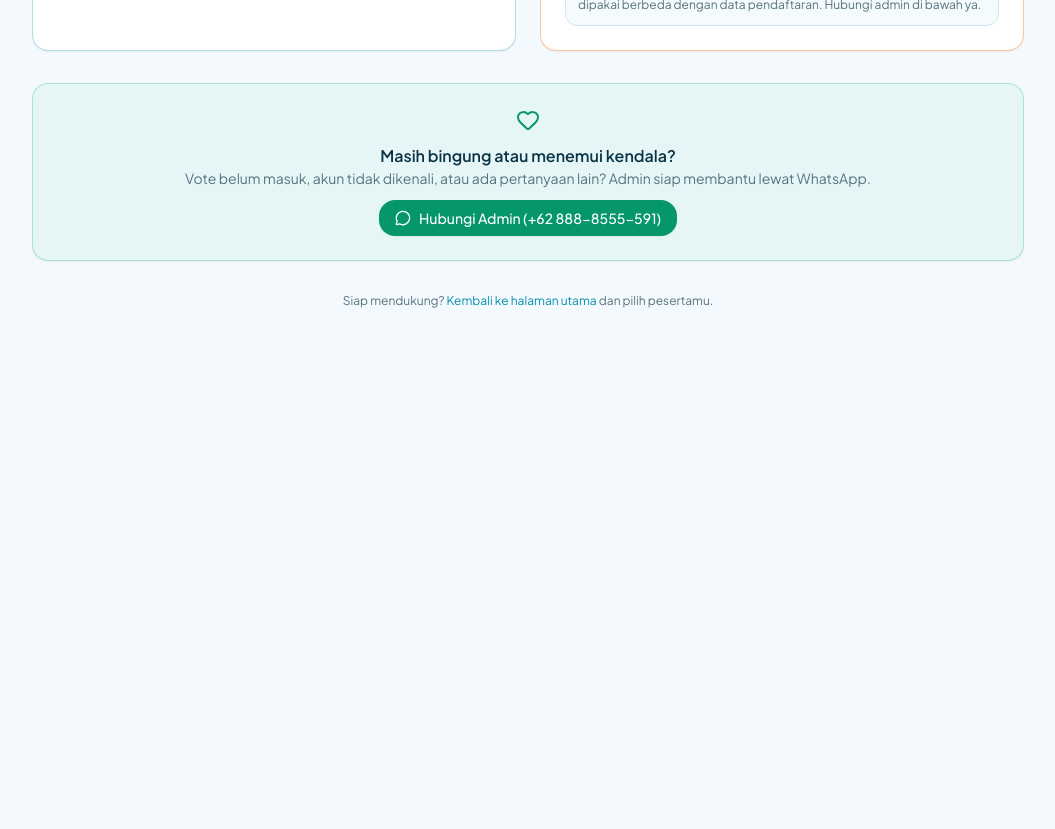
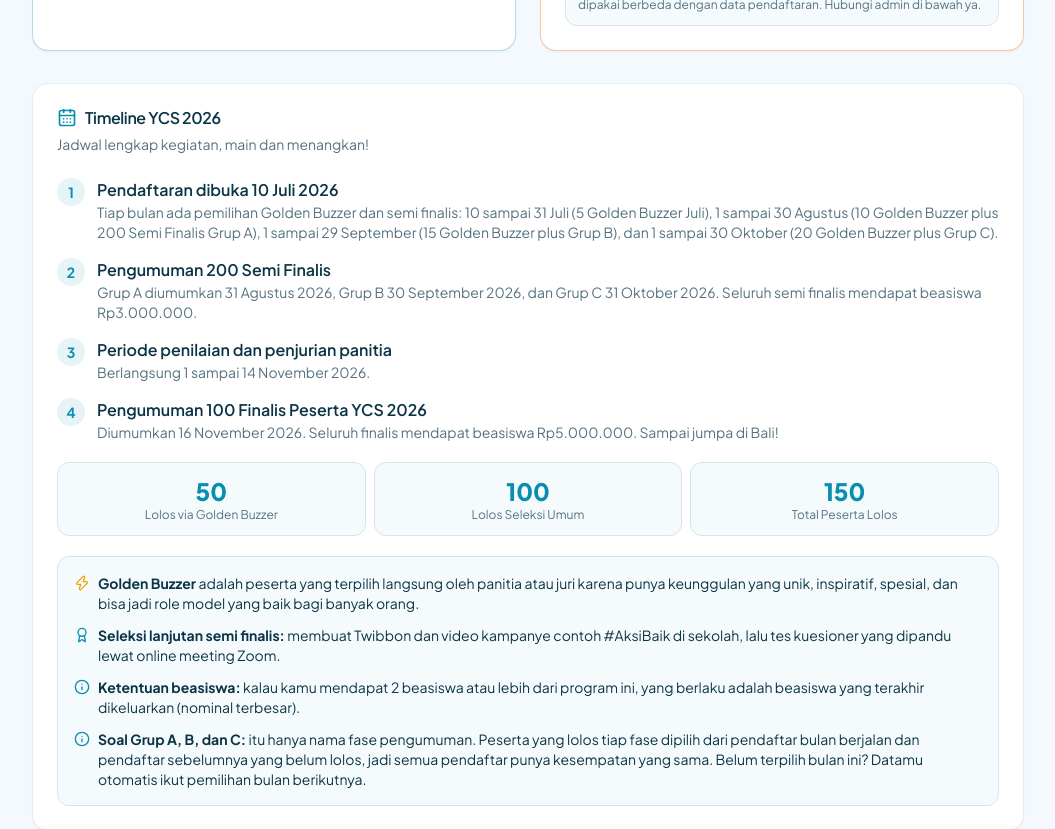
Before and after one commit to Revaldoo22/ycs-voting-web, a Next.js app: page /panduan in a window 1280 px wide. Shown: the part 820-1649 px from the top of the page, without its empty margins (112-1167 px from the left). Before the commit the page ends 1161 px from the top, so only its background shows below. Built offline with nearby package versions, Linux system fonts and the light colour scheme; no server answers.

Commit message:
feat: timeline YCS 2026 di panduan + medali gold/silver/bronze top 3 di semua ranking

```diff
--- a/src/app/panduan/page.tsx
+++ b/src/app/panduan/page.tsx
@@ -1,12 +1,16 @@
 import type { Metadata } from "next";
 import Link from "next/link";
 import {
+  Award,
   BookOpen,
+  CalendarDays,
   GraduationCap,
   Heart,
+  Info,
   MessageCircle,
   Ticket,
   UserRound,
+  Zap,
 } from "lucide-react";
 import { Navbar } from "@/components/navbar";
 import { Badge } from "@/components/ui/badge";
@@ -166,6 +170,96 @@ export default function GuidePage() {
           </Card>
         </div>
 
+        {/* ---------------- Timeline & info kegiatan YCS 2026 ---------------- */}
+        <Card>
+          <CardHeader>
+            <CardTitle className="flex items-center gap-2">
+              <CalendarDays className="h-5 w-5 text-primary" />
+              Timeline YCS 2026
+            </CardTitle>
+            <p className="text-sm text-muted-foreground">
+              Jadwal lengkap kegiatan, main dan menangkan!
+            </p>
+          </CardHeader>
+          <CardContent className="space-y-5">
+            <ol className="space-y-4">
+              <Step
+                n={1}
+                title="Pendaftaran dibuka 10 Juli 2026"
+                desc="Tiap bulan ada pemilihan Golden Buzzer dan semi finalis: 10 sampai 31 Juli (5 Golden Buzzer Juli), 1 sampai 30 Agustus (10 Golden Buzzer plus 200 Semi Finalis Grup A), 1 sampai 29 September (15 Golden Buzzer plus Grup B), dan 1 sampai 30 Oktober (20 Golden Buzzer plus Grup C)."
+              />
+              <Step
+                n={2}
+                title="Pengumuman 200 Semi Finalis"
+                desc="Grup A diumumkan 31 Agustus 2026, Grup B 30 September 2026, dan Grup C 31 Oktober 2026. Seluruh semi finalis mendapat beasiswa Rp3.000.000."
+              />
+              <Step
+                n={3}
+                title="Periode penilaian dan penjurian panitia"
+                desc="Berlangsung 1 sampai 14 November 2026."
+              />
+              <Step
+                n={4}
+                title="Pengumuman 100 Finalis Peserta YCS 2026"
+                desc="Diumumkan 16 November 2026. Seluruh finalis mendapat beasiswa Rp5.000.000. Sampai jumpa di Bali!"
+              />
+            </ol>
+
+            {/* Jalur kelulusan */}
+            <div className="grid grid-cols-3 gap-2 text-center">
+              {[
+                { n: "50", label: "Lolos via Golden Buzzer" },
+                { n: "100", label: "Lolos Seleksi Umum" },
+                { n: "150", label: "Total Peserta Lolos" },
+              ].map((s) => (
+                <div key={s.label} className="rounded-xl border bg-muted/40 p-3">
+                  <p className="text-2xl font-extrabold text-primary">{s.n}</p>
+                  <p className="text-xs text-muted-foreground">{s.label}</p>
+                </div>
+              ))}
+            </div>
+
+            <div className="space-y-3 rounded-xl border bg-muted/40 p-4 text-sm">
+              <p className="flex items-start gap-2">
+                <Zap className="mt-0.5 h-4 w-4 shrink-0 text-amber-500" />
+                <span>
+                  <b>Golden Buzzer</b> adalah peserta yang terpilih langsung
+                  oleh panitia atau juri karena punya keunggulan yang unik,
+                  inspiratif, spesial, dan bisa jadi role model yang baik bagi
+                  banyak orang.
+                </span>
+              </p>
+              <p className="flex items-start gap-2">
+                <Award className="mt-0.5 h-4 w-4 shrink-0 text-primary" />
+                <span>
+                  <b>Seleksi lanjutan semi finalis:</b> membuat Twibbon dan
+                  video kampanye contoh #AksiBaik di sekolah, lalu tes
+                  kuesioner yang dipandu lewat online meeting Zoom.
+                </span>
+              </p>
+              <p className="flex items-start gap-2">
+                <Info className="mt-0.5 h-4 w-4 shrink-0 text-primary" />
+                <span>
+                  <b>Ketentuan beasiswa:</b> kalau kamu mendapat 2 beasiswa
+                  atau lebih dari program ini, yang berlaku adalah beasiswa
+                  yang terakhir dikeluarkan (nominal terbesar).
+                </span>
+              </p>
+              <p className="flex items-start gap-2">
+                <Info className="mt-0.5 h-4 w-4 shrink-0 text-primary" />
+                <span>
+                  <b>Soal Grup A, B, dan C:</b> itu hanya nama fase
+                  pengumuman. Peserta yang lolos tiap fase dipilih dari
+                  pendaftar bulan berjalan dan pendaftar sebelumnya yang belum
+                  lolos, jadi semua pendaftar punya kesempatan yang sama.
+                  Belum terpilih bulan ini? Datamu otomatis ikut pemilihan
+                  bulan berikutnya.
+                </span>
+              </p>
+            </div>
+          </CardContent>
+        </Card>
+
         {/* ------------------------- Bantuan ------------------------- */}
         <Card className="border-emerald-500/30 bg-emerald-500/5">
           <CardContent className="flex flex-col items-center gap-3 p-6 text-center">
--- a/src/components/leaderboard.tsx
+++ b/src/components/leaderboard.tsx
@@ -1,26 +1,13 @@
 "use client";
 
 import * as React from "react";
-import { Crown, Medal, Trophy } from "lucide-react";
 import { Avatar, AvatarFallback, AvatarImage } from "@/components/ui/avatar";
 import { Badge } from "@/components/ui/badge";
 import { useLeaderboard } from "@/lib/queries";
 import { formatNumber, cn } from "@/lib/utils";
 import { CardSkeletonGrid, EmptyState, ErrorState } from "@/components/states";
 import { PhotoLightbox } from "@/components/photo-lightbox";
-
-const rankStyles = [
-  "bg-gradient-to-r from-amber-400/20 to-amber-100/10 border-amber-400",
-  "bg-gradient-to-r from-slate-300/20 to-slate-100/10 border-slate-400",
-  "bg-gradient-to-r from-orange-400/20 to-orange-100/10 border-orange-400",
-];
-
-function RankIcon({ rank }: { rank: number }) {
-  if (rank === 1) return <Crown className="h-5 w-5 text-amber-500" />;
-  if (rank === 2) return <Medal className="h-5 w-5 text-slate-400" />;
-  if (rank === 3) return <Trophy className="h-5 w-5 text-orange-500" />;
-  return <span className="w-5 text-center text-sm font-semibold">{rank}</span>;
-}
+import { RankMedal, podiumRowClass } from "@/components/rank-medal";
 
 export function Leaderboard({ limit = 50 }: { limit?: number }) {
   const { data, isLoading, isError, refetch } = useLeaderboard(limit);
@@ -49,11 +36,11 @@ export function Leaderboard({ limit = 50 }: { limit?: number }) {
               key={p.id}
               className={cn(
                 "flex items-center gap-3 rounded-xl border bg-card p-3 shadow-sm transition-colors",
-                rank <= 3 && rankStyles[rank - 1]
+                podiumRowClass(rank)
               )}
             >
               <div className="flex w-8 shrink-0 items-center justify-center">
-                <RankIcon rank={rank} />
+                <RankMedal rank={rank} />
               </div>
               <button
                 type="button"
--- /dev/null
+++ b/src/components/rank-medal.tsx
@@ -0,0 +1,60 @@
+import { Crown, Medal, Trophy } from "lucide-react";
+import { cn } from "@/lib/utils";
+
+/**
+ * Medali peringkat: top 3 dapat lencana gold/silver/bronze bergradasi
+ * dengan ring dan glow; sisanya angka biasa. Dipakai di klasemen
+ * (provinsi/kabupaten/sekolah/siswa) dan ranking sekolah.
+ */
+const MEDALS = [
+  {
+    icon: Crown,
+    badge:
+      "bg-gradient-to-br from-yellow-200 via-amber-400 to-yellow-600 text-amber-950 ring-2 ring-amber-300 shadow-[0_0_10px_rgba(251,191,36,0.65)]",
+  },
+  {
+    icon: Medal,
+    badge:
+      "bg-gradient-to-br from-slate-100 via-slate-300 to-slate-500 text-slate-800 ring-2 ring-slate-300 shadow-[0_0_10px_rgba(148,163,184,0.6)]",
+  },
+  {
+    icon: Trophy,
+    badge:
+      "bg-gradient-to-br from-orange-200 via-orange-400 to-amber-700 text-orange-950 ring-2 ring-orange-300 shadow-[0_0_10px_rgba(251,146,60,0.6)]",
+  },
+];
+
+/** Aksen baris untuk top 3 — border dan gradasi latar mewah tapi halus. */
+export const PODIUM_ROW = [
+  "border-amber-400/70 bg-gradient-to-r from-amber-400/15 via-amber-300/5 to-transparent",
+  "border-slate-400/70 bg-gradient-to-r from-slate-300/20 via-slate-200/5 to-transparent",
+  "border-orange-400/70 bg-gradient-to-r from-orange-400/15 via-orange-300/5 to-transparent",
+];
+
+export function podiumRowClass(rank: number): string | undefined {
+  return rank >= 1 && rank <= 3 ? PODIUM_ROW[rank - 1] : undefined;
+}
+
+export function RankMedal({ rank }: { rank: number }) {
+  if (rank >= 1 && rank <= 3) {
+    const m = MEDALS[rank - 1];
+    const Icon = m.icon;
+    return (
+      <span
+        className={cn(
+          "flex h-7 w-7 shrink-0 items-center justify-center rounded-full",
+          m.badge,
+        )}
+        aria-label={`Peringkat ${rank}`}
+        title={`Peringkat ${rank}`}
+      >
+        <Icon className="h-4 w-4" />
+      </span>
+    );
+  }
+  return (
+    <span className="flex h-7 w-7 shrink-0 items-center justify-center text-sm font-bold tabular-nums text-muted-foreground">
+      {rank}
+    </span>
+  );
+}
--- a/src/components/school-rankings.tsx
+++ b/src/components/school-rankings.tsx
@@ -14,6 +14,7 @@ import {
 } from "@/lib/queries";
 import { Input } from "@/components/ui/input";
 import { cn, formatNumber } from "@/lib/utils";
+import { RankMedal, podiumRowClass } from "@/components/rank-medal";
 
 /**
  * Dropdown kabupaten yang bisa dicari: ketik nama, muncul rekomendasi,
@@ -124,6 +125,7 @@ function RankingList({
               mine
                 ? "border-primary bg-primary/5 ring-1 ring-primary/30"
                 : "bg-card",
+              !mine && podiumRowClass(r.rank),
             )}
           >
             {/* Heat bar */}
@@ -134,14 +136,7 @@ function RankingList({
               )}
             />
             <div className="flex items-center gap-3 pl-2">
-              <span
-                className={cn(
-                  "w-9 shrink-0 text-center text-sm font-extrabold tabular-nums",
-                  r.rank <= 3 ? "text-accent" : "text-muted-foreground",
-                )}
-              >
-                #{r.rank}
-              </span>
+              <RankMedal rank={r.rank} />
               <div className="min-w-0 flex-1">
                 <p className="truncate text-sm font-semibold">
                   {r.school_name}
```
Also changed, not shown: src/app/gelombang/page.tsx (+10 -32 lines).
